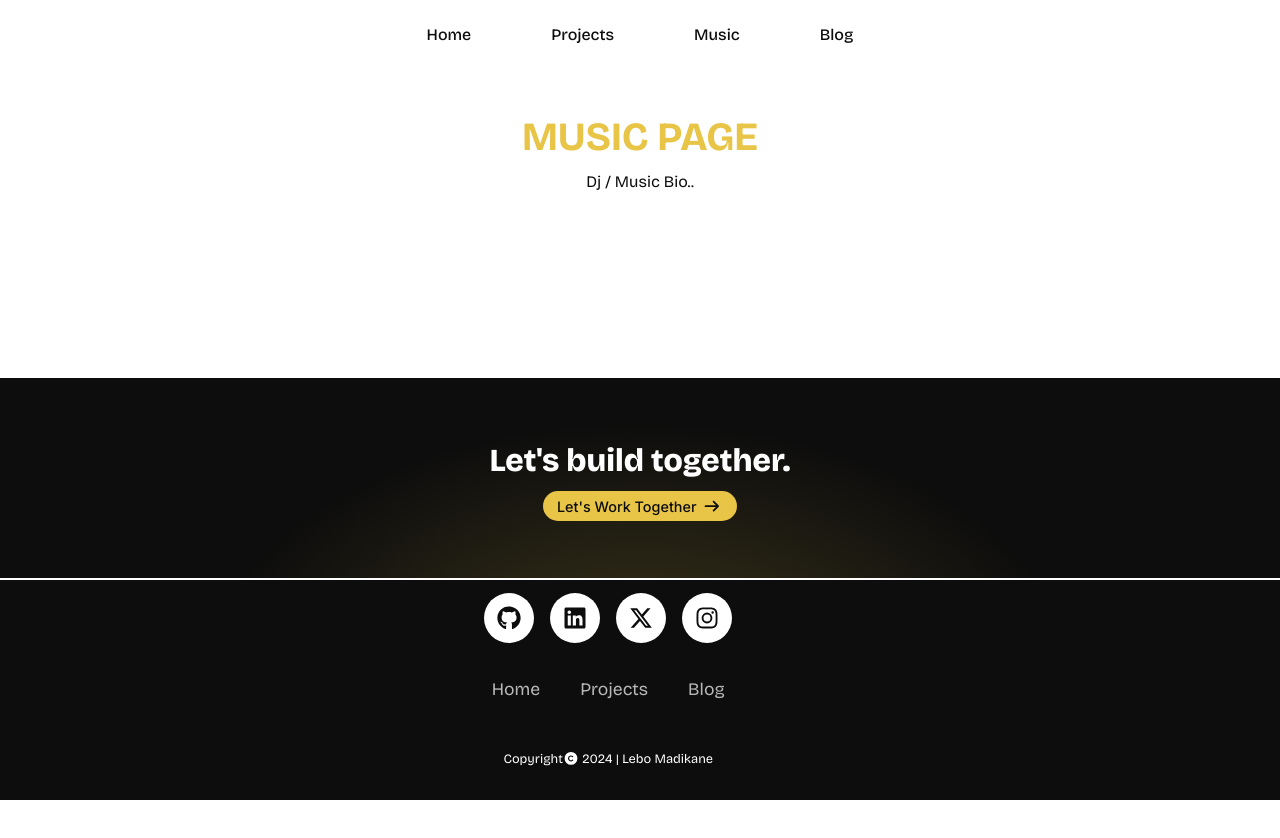
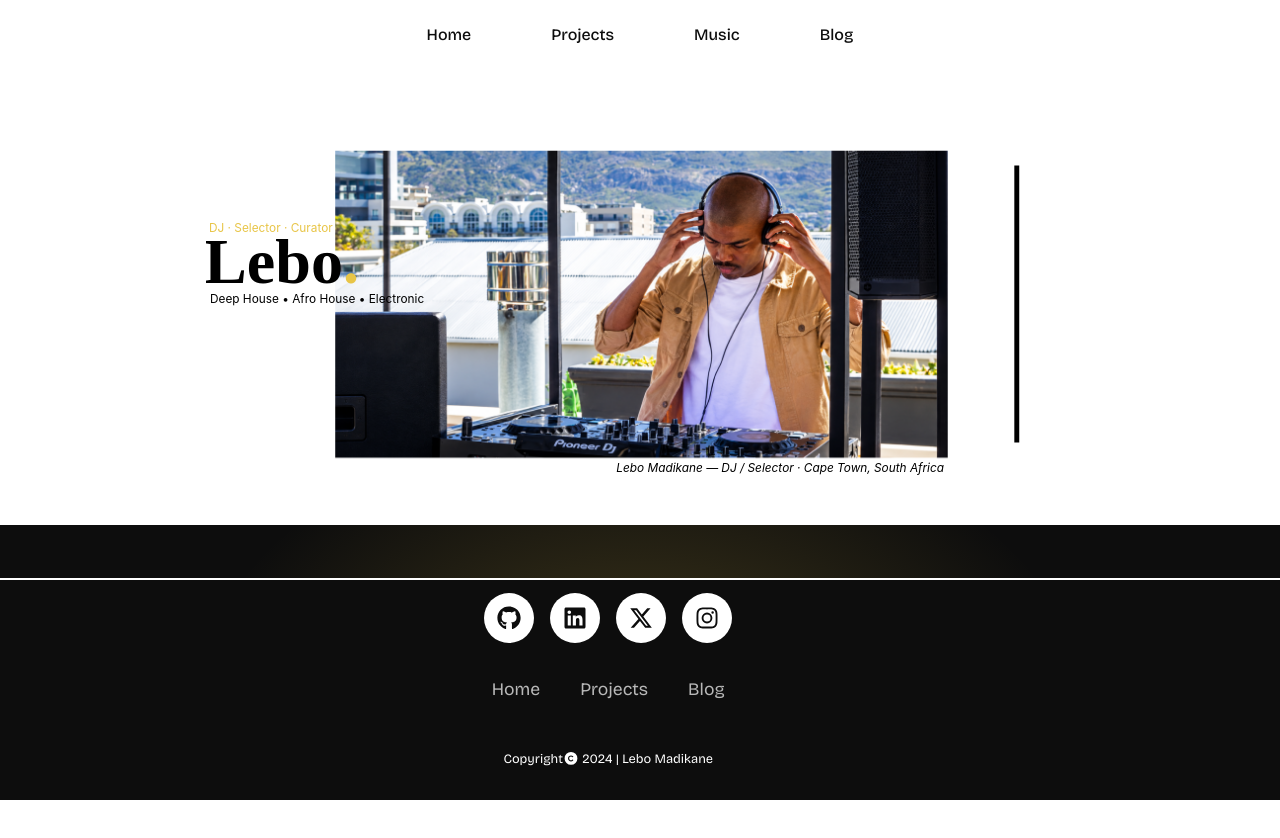
Before and after one commit to Lebo-Madikane/lebo-madikane, a Next.js app: page /music in a window 1280 px wide. Shown: the top 838 px of the page. Before the commit the page ends 800 px from the top, so only its background shows below. Built offline with nearby package versions, Linux system fonts and the light colour scheme.

Commit message:
build music page hero

```diff
--- a/src/app/music/musicClient.js
+++ b/src/app/music/musicClient.js
@@ -2,6 +2,7 @@
 
 import { useState } from 'react';
 import styles from './musicClient.module.scss'
+import Image from 'next/image';
 import Header from '@/components/Header/Header'
 import Contact from '@/components/Contact/Contact'
 import Footer from '@/components/Footer/Footer'
@@ -20,8 +21,26 @@ export default function MusicClient() {
             <Header />
             <div className={styles.musicPage}>
                 <div className={styles.musicContainer}>
-                    <h1>MUSIC PAGE</h1>
-                    <p>Dj / Music Bio..</p>
+                    <div className={styles.heroSection}>
+                        <div className={styles.imageContainer}>
+                            <Image className={styles.img} src='/images/music/musicPageHero.svg' alt="Lebo Image" width={150} height={100} priority={true} />
+                        </div>
+                    </div>
+                    <div className={styles.bioSection}>
+                        <div className={styles.container}>
+
+                        </div>
+                    </div>
+                    <div className={styles.soundHireSection}>
+                        <div className={styles.container}>
+
+                        </div>
+                    </div>
+                    <div className={styles.collaborationSection}>
+                        <div className={styles.container}>
+
+                        </div>
+                    </div>
                 </div>
             </div>
             <Contact onContactClick={() => openModal('contact')} />
--- a/src/app/music/musicClient.module.scss
+++ b/src/app/music/musicClient.module.scss
@@ -29,3 +29,15 @@
     align-content: center;
     text-align: center;
 }
+
+.imageContainer {
+    width: 70%;
+    height: 400px;
+    margin: 0px auto;
+
+    .img {
+        width: 100%;
+        height: 100%;
+        object-fit: contain;
+    }
+}
```
Also changed, not shown: public/images/music/musicPageHero.svg (added), public/images/music/musicPageHero.webp (added).
